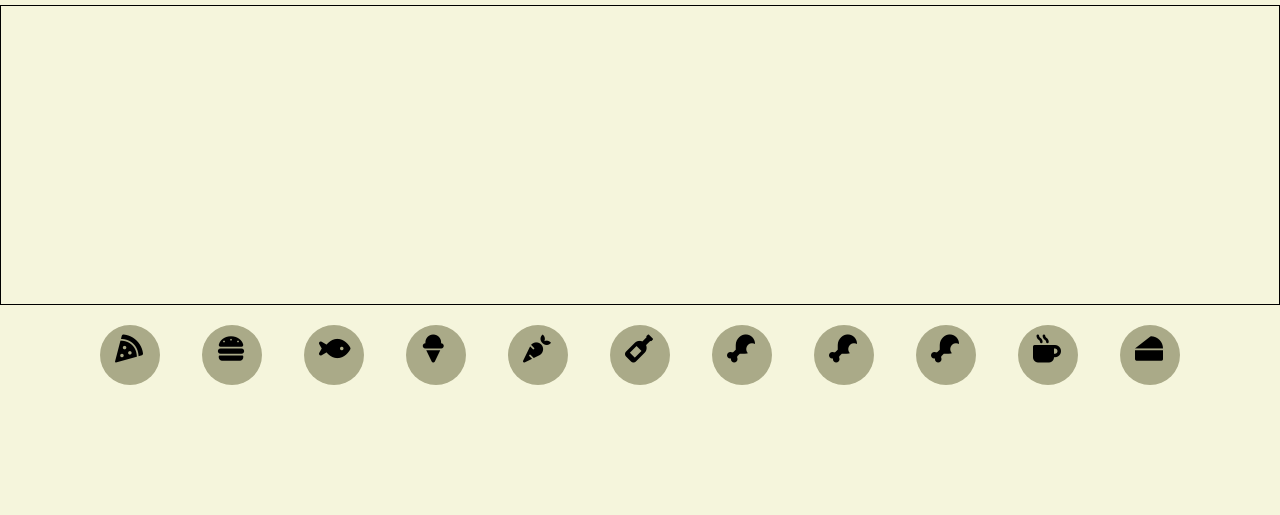
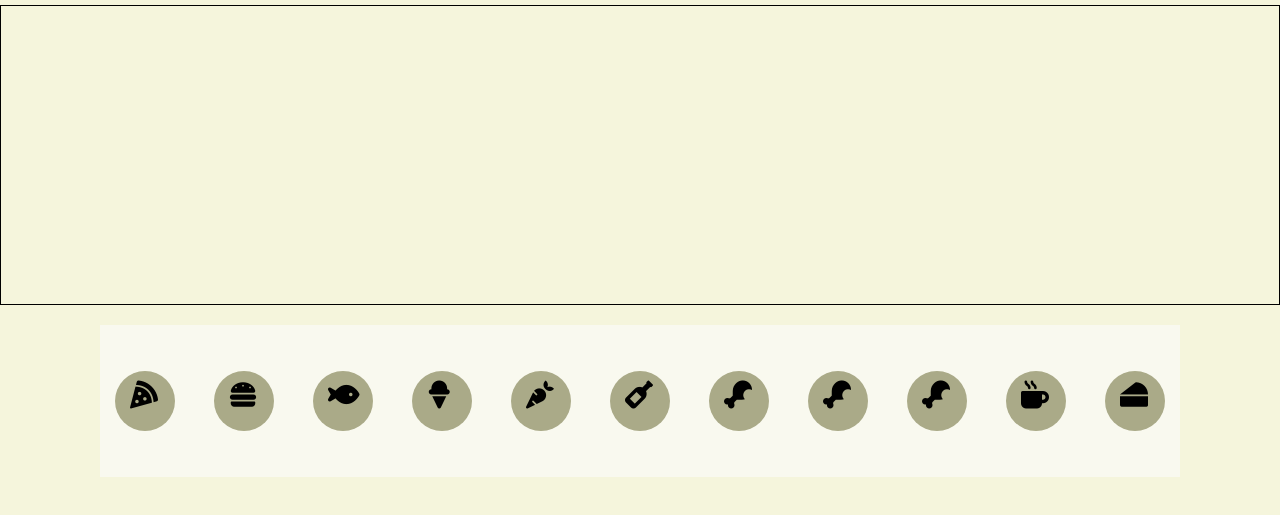
Before and after one commit to geometrium-M/HTML-CSS-JS, a plain HTML site: page test.html in a window 1280 px wide. Shown: the part 75-590 px from the top of the page. Drawn offline with Linux system fonts and the light colour scheme.

Commit message:
add style for icons categories section

```diff
--- a/css/style.scss
+++ b/css/style.scss
@@ -8,6 +8,7 @@
      }
 
      $color:  #caf0ca;
+     $color_2: rgb(249, 249, 239);
 
     .header {
         background-color: beige;
@@ -369,9 +370,13 @@
     }
 
     .categories {
+        margin: 20px 100px;
+        background-color: $color_2;
 
         &__wrapper {
-            margin: 20px 100px;
+            padding: 30px 15px ;
+
+
 
             &-icons {
                 list-style: none;
```
Also changed, not shown: css/style.css, 1 other file.
